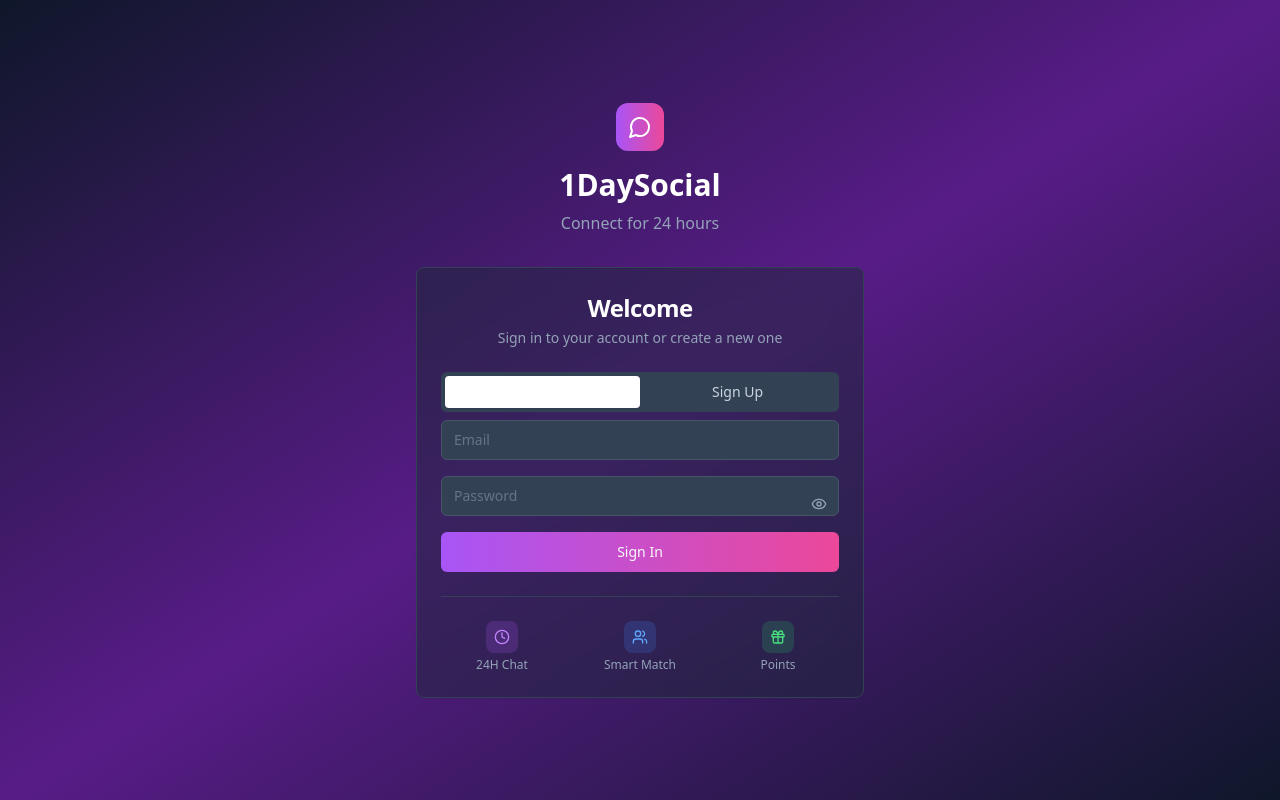
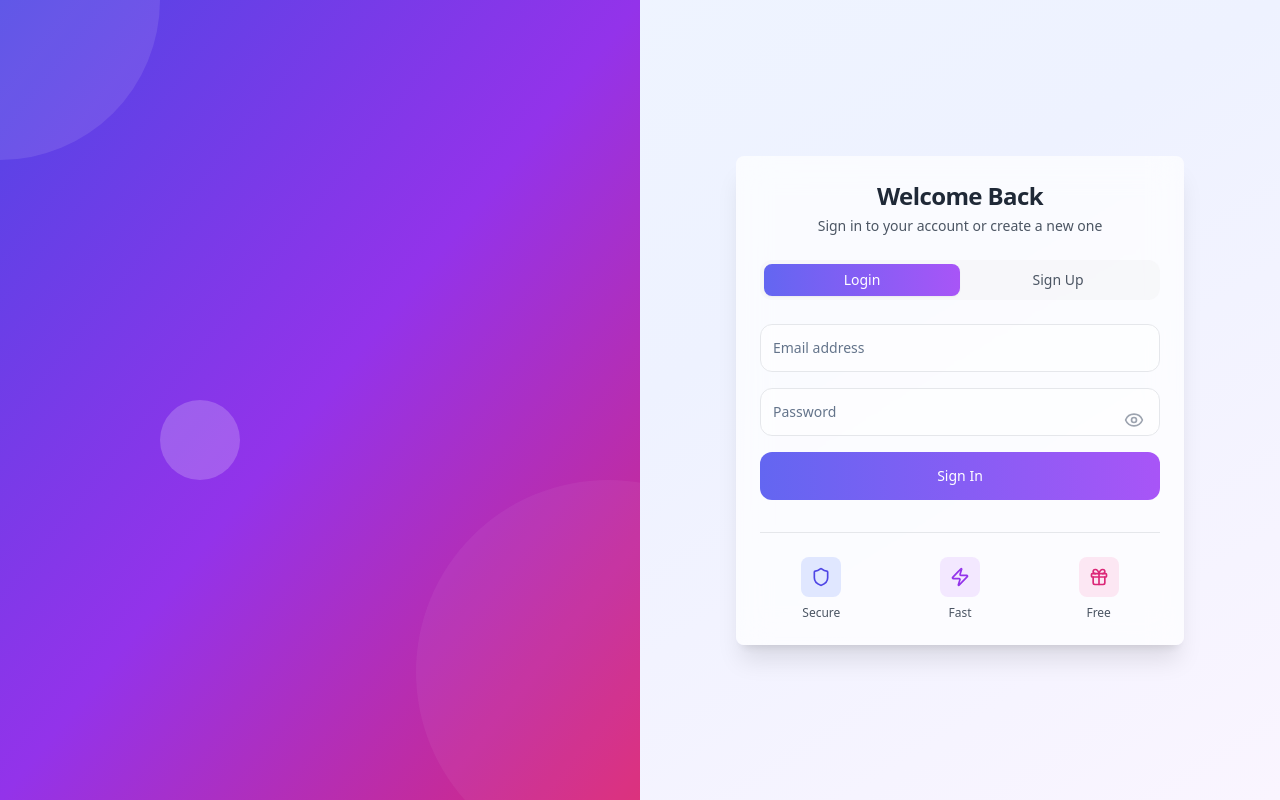
Before and after one commit to myanmararticle/1daysocial, a React (Vite) app: page / in a window 1280 px wide. Built offline with nearby package versions, Linux system fonts and the light colour scheme.

Commit message:
Refactor: Implement social landing page design
Redesign the UI with a social landing page, including login/signup layouts, animations, and a professional modern design.

```diff
--- a/src/components/auth/AuthLayout.tsx
+++ b/src/components/auth/AuthLayout.tsx
@@ -4,7 +4,7 @@ import { Button } from "@/components/ui/button";
 import { Input } from "@/components/ui/input";
 import { Card, CardContent, CardDescription, CardHeader, CardTitle } from "@/components/ui/card";
 import { Tabs, TabsContent, TabsList, TabsTrigger } from "@/components/ui/tabs";
-import { MessageCircle, Users, Clock, Gift, Eye, EyeOff } from "lucide-react";
+import { MessageCircle, Users, Clock, Gift, Eye, EyeOff, Heart, Shield, Zap } from "lucide-react";
 
 const AuthLayout = ({ onAuthSuccess }: { onAuthSuccess: () => void }) => {
   const [showPassword, setShowPassword] = useState(false);
@@ -13,52 +13,128 @@ const AuthLayout = ({ onAuthSuccess }: { onAuthSuccess: () => void }) => {
 
   const handleLogin = (e: React.FormEvent) => {
     e.preventDefault();
-    // Simulate login
     onAuthSuccess();
   };
 
   const handleSignup = (e: React.FormEvent) => {
     e.preventDefault();
-    // Simulate signup
     onAuthSuccess();
   };
 
   return (
-    <div className="min-h-screen bg-gradient-to-br from-slate-900 via-purple-900 to-slate-900 flex items-center justify-center p-4">
-      <div className="w-full max-w-md">
-        <div className="text-center mb-8">
-          <div className="flex items-center justify-center mb-4">
-            <div className="w-12 h-12 bg-gradient-to-r from-purple-500 to-pink-500 rounded-xl flex items-center justify-center">
-              <MessageCircle className="h-6 w-6 text-white" />
+    <div className="min-h-screen bg-gradient-to-br from-blue-50 via-indigo-50 to-purple-50 flex">
+      {/* Left Side - Landing Content */}
+      <div className="hidden lg:flex lg:w-1/2 flex-col justify-center items-center p-12 bg-gradient-to-br from-indigo-600 via-purple-600 to-pink-600 text-white relative overflow-hidden">
+        {/* Animated Background Elements */}
+        <div className="absolute inset-0 overflow-hidden">
+          <div className="absolute -top-40 -left-40 w-80 h-80 bg-white/10 rounded-full animate-pulse"></div>
+          <div className="absolute -bottom-40 -right-40 w-96 h-96 bg-white/5 rounded-full animate-bounce"></div>
+          <div className="absolute top-1/2 left-1/4 w-20 h-20 bg-white/20 rounded-full animate-ping"></div>
+        </div>
+
+        <div className="relative z-10 max-w-md text-center">
+          <div className="mb-8 animate-fade-in">
+            <div className="w-20 h-20 bg-white/20 backdrop-blur-lg rounded-2xl flex items-center justify-center mx-auto mb-6 animate-scale-in">
+              <MessageCircle className="h-10 w-10 text-white" />
+            </div>
+            <h1 className="text-4xl font-bold mb-4">1DaySocial</h1>
+            <p className="text-xl text-white/90 mb-8">Connect, Share, Inspire in 24 Hours</p>
+          </div>
+
+          <div className="space-y-6 animate-slide-in-right">
+            <div className="flex items-center space-x-4 p-4 bg-white/10 backdrop-blur-lg rounded-xl hover:bg-white/20 transition-all duration-300 hover-scale">
+              <div className="w-12 h-12 bg-yellow-400/20 rounded-lg flex items-center justify-center">
+                <Clock className="h-6 w-6 text-yellow-300" />
+              </div>
+              <div className="text-left">
+                <h3 className="font-semibold">24-Hour Connections</h3>
+                <p className="text-white/80 text-sm">Meaningful conversations that matter</p>
               </div>
             </div>
-          <h1 className="text-3xl font-bold text-white mb-2">1DaySocial</h1>
-          <p className="text-slate-400">Connect for 24 hours</p>
+
+            <div className="flex items-center space-x-4 p-4 bg-white/10 backdrop-blur-lg rounded-xl hover:bg-white/20 transition-all duration-300 hover-scale">
+              <div className="w-12 h-12 bg-green-400/20 rounded-lg flex items-center justify-center">
+                <Users className="h-6 w-6 text-green-300" />
+              </div>
+              <div className="text-left">
+                <h3 className="font-semibold">Smart Matching</h3>
+                <p className="text-white/80 text-sm">AI-powered friend suggestions</p>
+              </div>
             </div>
 
-        <Card className="bg-slate-800/50 backdrop-blur-lg border-slate-700">
-          <CardHeader className="space-y-1">
-            <CardTitle className="text-2xl text-center text-white">Welcome</CardTitle>
-            <CardDescription className="text-center text-slate-400">
+            <div className="flex items-center space-x-4 p-4 bg-white/10 backdrop-blur-lg rounded-xl hover:bg-white/20 transition-all duration-300 hover-scale">
+              <div className="w-12 h-12 bg-pink-400/20 rounded-lg flex items-center justify-center">
+                <Heart className="h-6 w-6 text-pink-300" />
+              </div>
+              <div className="text-left">
+                <h3 className="font-semibold">Safe & Secure</h3>
+                <p className="text-white/80 text-sm">Privacy-first social networking</p>
+              </div>
+            </div>
+          </div>
+
+          <div className="mt-12 grid grid-cols-3 gap-8 text-center animate-fade-in">
+            <div>
+              <div className="text-3xl font-bold">10K+</div>
+              <div className="text-white/80 text-sm">Active Users</div>
+            </div>
+            <div>
+              <div className="text-3xl font-bold">24hrs</div>
+              <div className="text-white/80 text-sm">Connection Time</div>
+            </div>
+            <div>
+              <div className="text-3xl font-bold">99%</div>
+              <div className="text-white/80 text-sm">Satisfaction</div>
+            </div>
+          </div>
+        </div>
+      </div>
+
+      {/* Right Side - Auth Forms */}
+      <div className="flex-1 flex items-center justify-center p-8 lg:p-12">
+        <div className="w-full max-w-md">
+          {/* Mobile Header */}
+          <div className="lg:hidden text-center mb-8 animate-fade-in">
+            <div className="w-16 h-16 bg-gradient-to-r from-indigo-500 to-purple-500 rounded-2xl flex items-center justify-center mx-auto mb-4">
+              <MessageCircle className="h-8 w-8 text-white" />
+            </div>
+            <h1 className="text-3xl font-bold text-gray-800 mb-2">1DaySocial</h1>
+            <p className="text-gray-600">Connect for 24 hours</p>
+          </div>
+
+          <Card className="bg-white/70 backdrop-blur-lg border-0 shadow-xl animate-scale-in">
+            <CardHeader className="space-y-1 pb-6">
+              <CardTitle className="text-2xl text-center text-gray-800">Welcome Back</CardTitle>
+              <CardDescription className="text-center text-gray-600">
                 Sign in to your account or create a new one
               </CardDescription>
             </CardHeader>
             <CardContent>
               <Tabs defaultValue="login" className="w-full">
-              <TabsList className="grid w-full grid-cols-2 bg-slate-700">
-                <TabsTrigger value="login" className="text-slate-300 data-[state=active]:text-white">Login</TabsTrigger>
-                <TabsTrigger value="signup" className="text-slate-300 data-[state=active]:text-white">Sign Up</TabsTrigger>
+                <TabsList className="grid w-full grid-cols-2 bg-gray-100/50 p-1 rounded-xl">
+                  <TabsTrigger
+                    value="login"
+                    className="text-gray-600 data-[state=active]:text-white data-[state=active]:bg-gradient-to-r data-[state=active]:from-indigo-500 data-[state=active]:to-purple-500 rounded-lg transition-all duration-300"
+                  >
+                    Login
+                  </TabsTrigger>
+                  <TabsTrigger
+                    value="signup"
+                    className="text-gray-600 data-[state=active]:text-white data-[state=active]:bg-gradient-to-r data-[state=active]:from-indigo-500 data-[state=active]:to-purple-500 rounded-lg transition-all duration-300"
+                  >
+                    Sign Up
+                  </TabsTrigger>
                 </TabsList>
 
-              <TabsContent value="login" className="space-y-4">
+                <TabsContent value="login" className="space-y-6 mt-6">
                   <form onSubmit={handleLogin} className="space-y-4">
                     <div className="space-y-2">
                       <Input
                         type="email"
-                      placeholder="Email"
+                        placeholder="Email address"
                         value={loginForm.email}
                         onChange={(e) => setLoginForm({...loginForm, email: e.target.value})}
-                      className="bg-slate-700 border-slate-600 text-white placeholder-slate-400"
+                        className="bg-white/50 border-gray-200 focus:border-indigo-500 focus:ring-indigo-500 h-12 rounded-xl transition-all duration-300"
                         required
                       />
                     </div>
@@ -68,24 +144,27 @@ const AuthLayout = ({ onAuthSuccess }: { onAuthSuccess: () => void }) => {
                         placeholder="Password"
                         value={loginForm.password}
                         onChange={(e) => setLoginForm({...loginForm, password: e.target.value})}
-                      className="bg-slate-700 border-slate-600 text-white placeholder-slate-400 pr-10"
+                        className="bg-white/50 border-gray-200 focus:border-indigo-500 focus:ring-indigo-500 h-12 rounded-xl pr-12 transition-all duration-300"
                         required
                       />
                       <button
                         type="button"
                         onClick={() => setShowPassword(!showPassword)}
-                      className="absolute right-3 top-1/2 transform -translate-y-1/2 text-slate-400 hover:text-white"
+                        className="absolute right-4 top-1/2 transform -translate-y-1/2 text-gray-400 hover:text-gray-600 transition-colors"
                       >
-                      {showPassword ? <EyeOff className="h-4 w-4" /> : <Eye className="h-4 w-4" />}
+                        {showPassword ? <EyeOff className="h-5 w-5" /> : <Eye className="h-5 w-5" />}
                       </button>
                     </div>
-                  <Button type="submit" className="w-full bg-gradient-to-r from-purple-500 to-pink-500 hover:from-purple-600 hover:to-pink-600">
+                    <Button
+                      type="submit"
+                      className="w-full bg-gradient-to-r from-indigo-500 to-purple-500 hover:from-indigo-600 hover:to-purple-600 h-12 rounded-xl text-white font-medium transition-all duration-300 hover-scale"
+                    >
                       Sign In
                     </Button>
                   </form>
                 </TabsContent>
 
-              <TabsContent value="signup" className="space-y-4">
+                <TabsContent value="signup" className="space-y-6 mt-6">
                   <form onSubmit={handleSignup} className="space-y-4">
                     <div className="space-y-2">
                       <Input
@@ -93,17 +172,17 @@ const AuthLayout = ({ onAuthSuccess }: { onAuthSuccess: () => void }) => {
                         placeholder="Full Name"
                         value={signupForm.name}
                         onChange={(e) => setSignupForm({...signupForm, name: e.target.value})}
-                      className="bg-slate-700 border-slate-600 text-white placeholder-slate-400"
+                        className="bg-white/50 border-gray-200 focus:border-indigo-500 focus:ring-indigo-500 h-12 rounded-xl transition-all duration-300"
                         required
                       />
                     </div>
                     <div className="space-y-2">
                       <Input
                         type="email"
-                      placeholder="Email"
+                        placeholder="Email address"
                         value={signupForm.email}
                         onChange={(e) => setSignupForm({...signupForm, email: e.target.value})}
-                      className="bg-slate-700 border-slate-600 text-white placeholder-slate-400"
+                        className="bg-white/50 border-gray-200 focus:border-indigo-500 focus:ring-indigo-500 h-12 rounded-xl transition-all duration-300"
                         required
                       />
                     </div>
@@ -113,7 +192,7 @@ const AuthLayout = ({ onAuthSuccess }: { onAuthSuccess: () => void }) => {
                         placeholder="Password"
                         value={signupForm.password}
                         onChange={(e) => setSignupForm({...signupForm, password: e.target.value})}
-                      className="bg-slate-700 border-slate-600 text-white placeholder-slate-400"
+                        className="bg-white/50 border-gray-200 focus:border-indigo-500 focus:ring-indigo-500 h-12 rounded-xl transition-all duration-300"
                         required
                       />
                     </div>
@@ -123,36 +202,39 @@ const AuthLayout = ({ onAuthSuccess }: { onAuthSuccess: () => void }) => {
                         placeholder="Confirm Password"
                         value={signupForm.confirmPassword}
                         onChange={(e) => setSignupForm({...signupForm, confirmPassword: e.target.value})}
-                      className="bg-slate-700 border-slate-600 text-white placeholder-slate-400"
+                        className="bg-white/50 border-gray-200 focus:border-indigo-500 focus:ring-indigo-500 h-12 rounded-xl transition-all duration-300"
                         required
                       />
                     </div>
-                  <Button type="submit" className="w-full bg-gradient-to-r from-purple-500 to-pink-500 hover:from-purple-600 hover:to-pink-600">
+                    <Button
+                      type="submit"
+                      className="w-full bg-gradient-to-r from-indigo-500 to-purple-500 hover:from-indigo-600 hover:to-purple-600 h-12 rounded-xl text-white font-medium transition-all duration-300 hover-scale"
+                    >
                       Create Account
                     </Button>
                   </form>
                 </TabsContent>
               </Tabs>
 
-            <div className="mt-6 pt-6 border-t border-slate-700">
+              <div className="mt-8 pt-6 border-t border-gray-200">
                 <div className="grid grid-cols-3 gap-4 text-center">
-                <div className="flex flex-col items-center space-y-1">
-                  <div className="w-8 h-8 bg-purple-500/20 rounded-lg flex items-center justify-center">
-                    <Clock className="h-4 w-4 text-purple-400" />
+                  <div className="flex flex-col items-center space-y-2 group">
+                    <div className="w-10 h-10 bg-indigo-100 rounded-lg flex items-center justify-center group-hover:bg-indigo-200 transition-colors">
+                      <Shield className="h-5 w-5 text-indigo-600" />
                     </div>
-                  <span className="text-xs text-slate-400">24H Chat</span>
+                    <span className="text-xs text-gray-600">Secure</span>
                   </div>
-                <div className="flex flex-col items-center space-y-1">
-                  <div className="w-8 h-8 bg-blue-500/20 rounded-lg flex items-center justify-center">
-                    <Users className="h-4 w-4 text-blue-400" />
+                  <div className="flex flex-col items-center space-y-2 group">
+                    <div className="w-10 h-10 bg-purple-100 rounded-lg flex items-center justify-center group-hover:bg-purple-200 transition-colors">
+                      <Zap className="h-5 w-5 text-purple-600" />
                     </div>
-                  <span className="text-xs text-slate-400">Smart Match</span>
+                    <span className="text-xs text-gray-600">Fast</span>
                   </div>
-                <div className="flex flex-col items-center space-y-1">
-                  <div className="w-8 h-8 bg-green-500/20 rounded-lg flex items-center justify-center">
-                    <Gift className="h-4 w-4 text-green-400" />
+                  <div className="flex flex-col items-center space-y-2 group">
+                    <div className="w-10 h-10 bg-pink-100 rounded-lg flex items-center justify-center group-hover:bg-pink-200 transition-colors">
+                      <Gift className="h-5 w-5 text-pink-600" />
                     </div>
-                  <span className="text-xs text-slate-400">Points</span>
+                    <span className="text-xs text-gray-600">Free</span>
                   </div>
                 </div>
               </div>
@@ -160,6 +242,7 @@ const AuthLayout = ({ onAuthSuccess }: { onAuthSuccess: () => void }) => {
           </Card>
         </div>
       </div>
+    </div>
   );
 };
 
--- a/src/index.css
+++ b/src/index.css
@@ -1,3 +1,4 @@
+
 @tailwind base;
 @tailwind components;
 @tailwind utilities;
@@ -35,19 +36,12 @@
     --radius: 0.5rem;
 
     --sidebar-background: 0 0% 98%;
-
     --sidebar-foreground: 240 5.3% 26.1%;
-
     --sidebar-primary: 240 5.9% 10%;
-
     --sidebar-primary-foreground: 0 0% 98%;
-
     --sidebar-accent: 240 4.8% 95.9%;
-
     --sidebar-accent-foreground: 240 5.9% 10%;
-
     --sidebar-border: 220 13% 91%;
-
     --sidebar-ring: 217.2 91.2% 59.8%;
   }
 
@@ -99,3 +93,65 @@
     @apply bg-background text-foreground;
   }
 }
+
+/* Custom Animations */
+@keyframes fade-in {
+  0% {
+    opacity: 0;
+    transform: translateY(20px);
+  }
+  100% {
+    opacity: 1;
+    transform: translateY(0);
+  }
+}
+
+@keyframes scale-in {
+  0% {
+    opacity: 0;
+    transform: scale(0.9);
+  }
+  100% {
+    opacity: 1;
+    transform: scale(1);
+  }
+}
+
+@keyframes slide-in-right {
+  0% {
+    opacity: 0;
+    transform: translateX(30px);
+  }
+  100% {
+    opacity: 1;
+    transform: translateX(0);
+  }
+}
+
+.animate-fade-in {
+  animation: fade-in 0.6s ease-out;
+}
+
+.animate-scale-in {
+  animation: scale-in 0.5s ease-out;
+}
+
+.animate-slide-in-right {
+  animation: slide-in-right 0.7s ease-out;
+}
+
+.hover-scale {
+  transition: transform 0.2s ease;
+}
+
+.hover-scale:hover {
+  transform: scale(1.05);
+}
+
+/* Gradient Text */
+.gradient-text {
+  background: linear-gradient(135deg, #667eea 0%, #764ba2 100%);
+  -webkit-background-clip: text;
+  -webkit-text-fill-color: transparent;
+  background-clip: text;
+}
```
Lines whose indentation alone changed are shown as unchanged.
